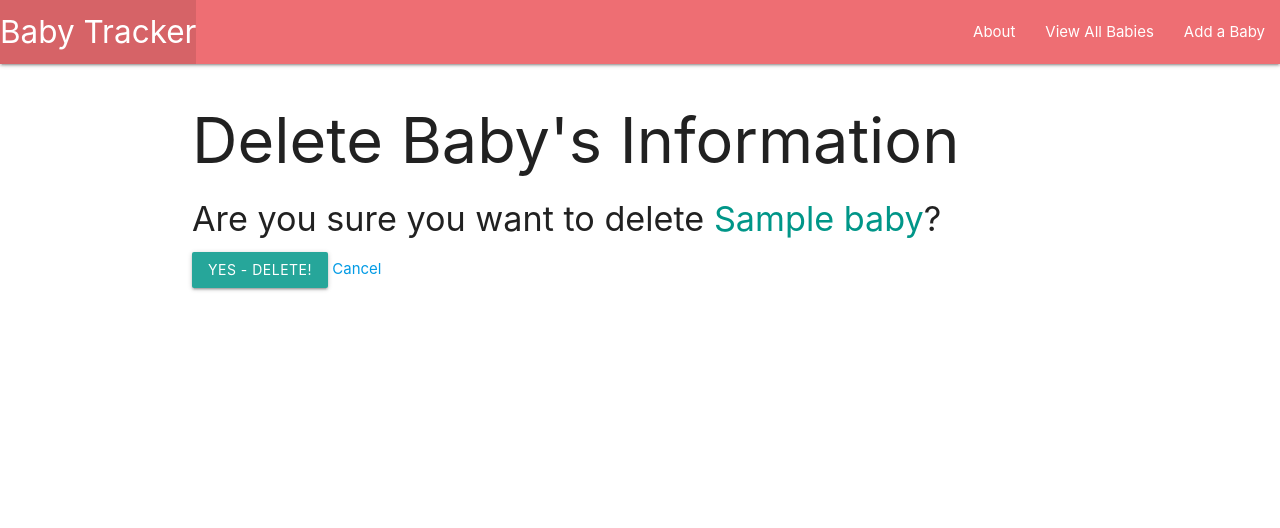
After one commit to mimi3403/Baby-Tracker, a Django app: page /babies/1/delete/ in a window 1280 px wide. The commit adds this page. Shown: the top 528 px of the page. Run offline with Django 3.2, Linux system fonts and the light colour scheme; tables that the repository leaves empty hold one stand-in row (values such as "Sample post").

Commit message:
feat: update&delete baby

```diff
--- a/main_app/models.py
+++ b/main_app/models.py
@@ -1,4 +1,5 @@
 from django.db import models
+from django.urls import reverse
 
 # Create your models here.
 class Baby(models.Model):
@@ -9,3 +10,6 @@ class Baby(models.Model):
 
   def __str__(self):
     return self.name
+
+  def get_absolute_url(self):
+    return reverse('detail', kwargs={'baby_id' : self.id })
--- a/main_app/templates/babies/detail.html
+++ b/main_app/templates/babies/detail.html
@@ -13,5 +13,9 @@
       <p>Welcome {{baby.name}} to the world!</p>
     {% endif %}
   </div>
+  <div class="card-action">
+    <a href="{% url 'babies_update' baby.id %}">Edit</a>
+    <a href="{% url 'babies_delete' baby.id %}">Delete</a>
+  </div>
 </div>
 {% endblock%}
--- /dev/null
+++ b/main_app/templates/main_app/baby_confirm_delete.html
@@ -0,0 +1,14 @@
+{% extends 'base.html' %}
+
+{% block content %}
+<h1>Delete Baby's Information</h1>
+
+<h4>Are you sure you want to delete <span class="teal-text">{{ object.name}}</span>?</h4>
+
+<form action="" method="POST">
+  {% csrf_token %}
+  <input class="btn" type="submit" value="Yes - Delete!">
+  <a href="{% url 'detail' object.id %}">Cancel</a>
+</form>
+
+{% endblock %}
--- a/main_app/urls.py
+++ b/main_app/urls.py
@@ -7,4 +7,6 @@ urlpatterns = [
   path('babies/', views.babies_index, name="index"),
   path('babies/<int:baby_id>/', views.babies_detail, name="detail"),
   path('babies/create/', views.BabyCreate.as_view(), name="babies_create"),
+  path('babies/<int:pk>/update/', views.BabyUpdate.as_view(), name="babies_update"),
+  path('babies/<int:pk>/delete/', views.BabyDelete.as_view(), name="babies_delete"),
 ]
--- a/main_app/views.py
+++ b/main_app/views.py
@@ -1,4 +1,4 @@
-from django.views.generic.edit import CreateView
+from django.views.generic.edit import CreateView, UpdateView, DeleteView
 from django.shortcuts import render
 from django.http import HttpResponse
 from .models import Baby
@@ -12,7 +12,7 @@ def about(request):
   return render(request, 'about.html')
 
 def babies_index(request):
-  babies = Baby.objects.all()
+  babies = Baby.objects.all().order_by('age')
   return render(request, 'babies/index.html', {'babies' :babies}) # this is a context dictionary.
 
 def babies_detail(request, baby_id):
@@ -22,4 +22,11 @@ def babies_detail(request, baby_id):
 class BabyCreate(CreateView):
   model = Baby
   fields = '__all__'
+
+class BabyUpdate(UpdateView):
+  model = Baby
+  fields = ['age', 'personality']
+
+class BabyDelete(DeleteView):
+  model = Baby
   success_url = '/babies/'
```
